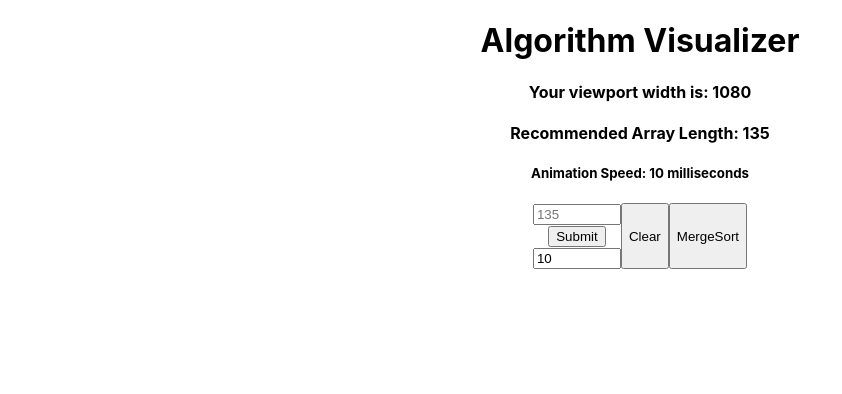
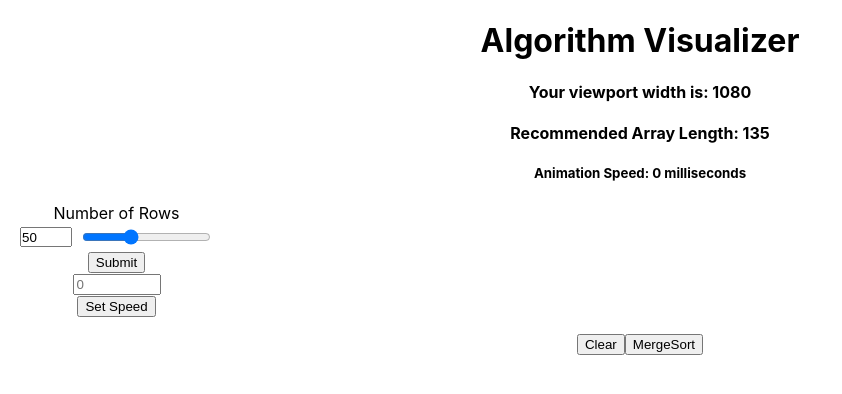
Before and after one commit to Tasups/algo-viz, a React (Create React App) app: page / in a window 1280 px wide. Shown: the top 394 px of the page, without its empty margins (0-842 px from the left). Built offline with nearby package versions, Linux system fonts and the light colour scheme; the HTML template or start-up script is replaced by a standard one.

Commit message:
styling continues

```diff
--- a/src/App.css
+++ b/src/App.css
@@ -4,7 +4,14 @@
 
 .number__form {
   display: flex;
-  justify-content: center;
+  flex-direction: row;
+  margin: 1rem;
+  width: 100%;
+}
+
+.number__form-rows {
+  display: flex;
+  margin: 0.25rem;
 }
 
 .array__container {
--- a/src/App.js
+++ b/src/App.js
@@ -7,8 +7,9 @@ import './App.css';
 
 function App() {
   const [array, setArray] = useState([])
-  const [numValue, setNumValue] = useState("")
-  const [speed, setSpeed] = useState(10)
+  const [numValue, setNumValue] = useState(50)
+  const [speedValue, setSpeedValue] = useState("")
+  const [speed, setSpeed] = useState(0)
 
   const mergeSort = () => {
     const animations = mergeSortAnimations(array);
@@ -46,16 +47,16 @@ function App() {
     setArray(dataArray)
   }
 
-  const handleNumChange = (e) => {
-    setNumValue(e.target.value)
+  const handleSpeedChange = (e) => {
+    setSpeedValue(e.target.value)
   }
 
-  const handleSpeedChange = (e) => {
-    setSpeed(e.target.value)
+  const handleArrSubmit = () => {
+    changeData(numValue)
   }
 
-  const handleSubmit = (e) => {
-    changeData(numValue)
+  const handleSpeedSubmit = () => {
+    setSpeed(speedValue)
   }
 
   const handleClear = (e) => {
@@ -71,24 +72,38 @@ function App() {
       <h5>Animation Speed: {speed} milliseconds</h5>
 
       <div className="number__form">
+
       <Form>
-        <Form.Group>
+        <div>
+          <Form.Label>Number of Rows</Form.Label>
+          <Form.Group className="number__form-rows">
             <Form.Control
               name="rowNum"
               value={numValue}
-            style={{width: "5rem"}}
+              style={{width: "3rem", padding: "0", marginRight: "0.5rem"}}
               placeholder={recommendedArrayLength}
-            onChange={handleNumChange}
+              onChange={(e) => setNumValue(e.target.value)}
               label='Number input'
               id='typeNumber'
               type='number'
             />
+            <Form.Range
+              value={numValue}
+              min={2}
+              max={recommendedArrayLength}
+              onChange={(e) => setNumValue(e.target.value)}
+              tooltipplacement="top"
+              tooltip="on"
+            />
           </Form.Group>
-        <Button onClick={handleSubmit}>Submit</Button>
+          <Button size="sm" onClick={handleArrSubmit}>Submit</Button>
+        </div>
+
+        <div>
           <Form.Group>
             <Form.Control
               name="speed"
-            value={speed}
+              value={speedValue}
               style={{width: "5rem"}}
               placeholder={speed}
               onChange={handleSpeedChange}
@@ -97,10 +112,13 @@ function App() {
               type='number'
             />
           </Form.Group>
+          <Button onClick={handleSpeedSubmit}>Set Speed</Button>
+        </div>
       </Form>
+
+      </div>
        <Button onClick={handleClear}>Clear</Button>
       <Button onClick={() => mergeSort()}>MergeSort</Button>
-      </div>
 
       <div className="array__container" style={{width: `${windowWidth}px`}}>
         {
```
Lines whose indentation alone changed are shown as unchanged.
